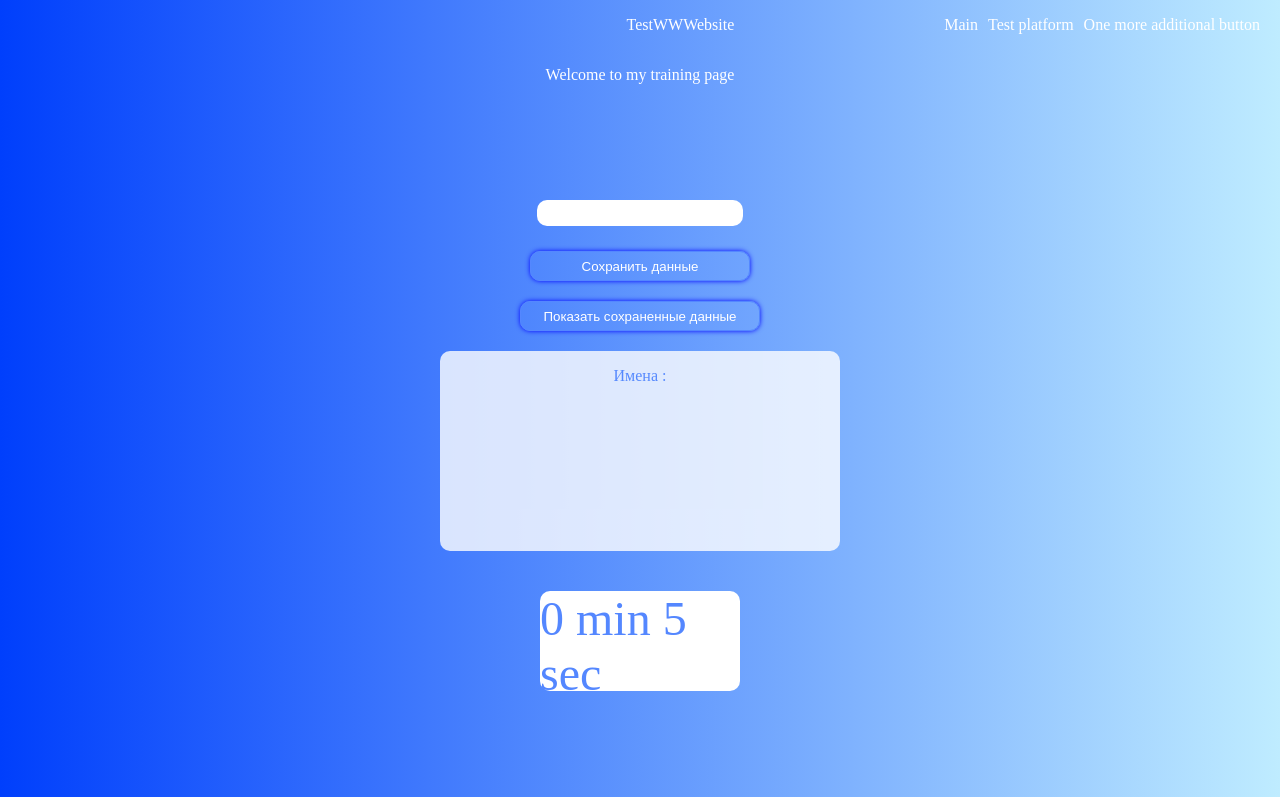
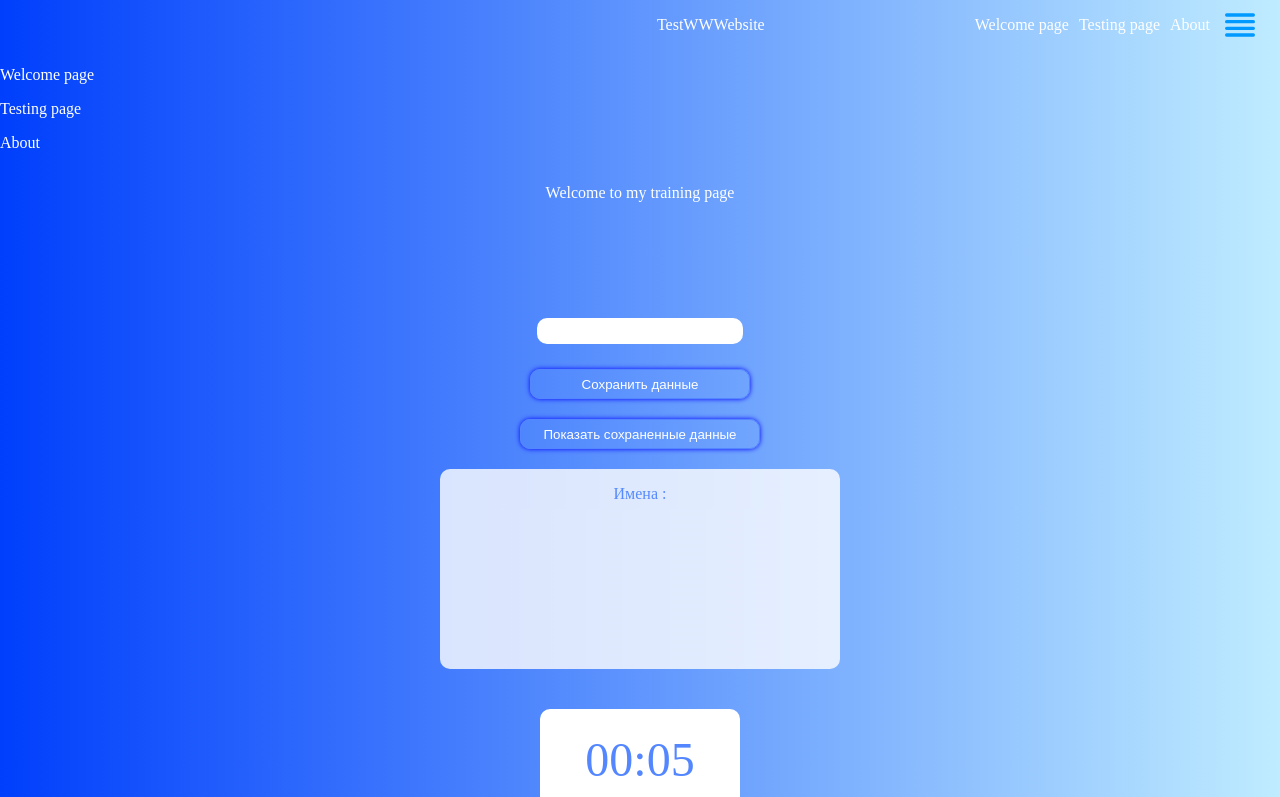
Before and after one commit to jesuitdelray/test_website_lool, a React (Vite) app: page / in a window 1280 px wide. Shown: the top 797 px of the page. Built offline with nearby package versions, Linux system fonts and the light colour scheme.

Commit message:
burger + changed timer

```diff
--- /dev/null
+++ b/src/components/Entities/Burger/Burger.tsx
@@ -0,0 +1,16 @@
+import { useState } from 'react';
+import styles from './Burger.module.scss';
+import links from '../../Shared/data/links';
+
+export function Burger() {
+  const [isToggled, setIsToggled] = useState(false);
+  return (
+    <div className={styles.wrapper}>
+      <div className={styles.links}>
+        {links.map(({ text }) => (
+          <p>{text}</p>
+        ))}
+      </div>
+    </div>
+  );
+}
--- a/src/components/Entities/Content/Timer/Timer.module.scss
+++ b/src/components/Entities/Content/Timer/Timer.module.scss
@@ -1,4 +1,7 @@
 .wrapper {
+  display: flex;
+  justify-content: center;
+  align-items: center;
   margin: 40px auto 0 auto;
   background-color: white;
   border-radius: 10px;
--- a/src/components/Entities/Content/Timer/Timer.tsx
+++ b/src/components/Entities/Content/Timer/Timer.tsx
@@ -1,22 +1,20 @@
 import { useEffect, useState } from 'react';
 import styles from './Timer.module.scss';
+import { timerFunc } from 'src/components/Shared/timerFn/timerFunc';
 
 export function Timer() {
   const [time, setTime] = useState(0);
-  // const {min, sec} = time
-  const sec = time % 60;
-  const min = Math.floor(time / 60);
+  const { min, sec } = timerFunc(time);
   useEffect(() => {
     const interval = setInterval(() => setTime((prev) => prev + 1), 1000);
     return () => clearInterval(interval);
   }, []);
-
   return (
     <div className={styles.wrapper}>
       <p className={styles.timer}>
-        {min} min {sec} sec
+        {min.toString().length > 1 ? min : `0${min}`}:
+        {sec.toString().length > 1 ? sec : `0${sec}`}
       </p>
     </div>
   );
 }
-// 256 sec 256 % 60 = sec
--- a/src/components/Entities/Header/ui/Header.module.scss
+++ b/src/components/Entities/Header/ui/Header.module.scss
@@ -11,6 +11,19 @@
   margin: auto 200px auto 20px;
 }
 
+.burgerSVG {
+  width: 40px;
+  transition: transform 0.3s ease;
+}
+
+.burgerSVG:active {
+  transform: rotate(90deg);
+}
+
+.burgerSVG:hover {
+  cursor: pointer;
+}
+
 @media screen and (max-width: 550px) {
   .logo {
     margin: auto 30px auto 20px;
--- a/src/components/Entities/Header/ui/Header.tsx
+++ b/src/components/Entities/Header/ui/Header.tsx
@@ -1,13 +1,15 @@
 import styles from './Header.module.scss';
-import { list } from '../list/list';
+import list from '../../../Shared/data/links';
+import burgerSVG from '../../../Shared/assets/svg/burger.svg';
 
 export function Header() {
   return (
     <div className={styles.wrapper}>
       <p className={styles.logo}>TestWWWebsite</p>
-      {list.map((item) => (
-        <p className={styles.links}>{item}</p>
+      {list.map(({ text }) => (
+        <p className={styles.links}>{text}</p>
       ))}
+      <img className={styles.burgerSVG} src={burgerSVG} alt="" />
     </div>
   );
 }
--- a/src/components/Pages/Main/ui/Main.tsx
+++ b/src/components/Pages/Main/ui/Main.tsx
@@ -2,11 +2,13 @@ import styles from './Main.module.scss';
 import { Header } from '../../../Entities/Header/ui/Header';
 import { Input } from 'src/components/Entities/Content/Input/ui/Input';
 import { Timer } from 'src/components/Entities/Content/Timer/Timer';
+import { Burger } from 'src/components/Entities/Burger/Burger';
 
 export function Main() {
   return (
     <div className={styles.wrapper}>
       <Header />
+      <Burger />
       <Input />
       <Timer />
     </div>
--- /dev/null
+++ b/src/components/Shared/data/links.ts
@@ -0,0 +1,5 @@
+export default [
+  { text: 'Welcome page' },
+  { text: 'Testing page' },
+  { text: 'About' },
+];
--- /dev/null
+++ b/src/components/Shared/timerFn/timerFunc.ts
@@ -0,0 +1,5 @@
+export function timerFunc(time: number) {
+  const min = Math.floor(time / 60);
+  const sec = time % 60;
+  return { min, sec };
+}
```
Also changed, not shown: test.js (+32 -0 lines), src/components/Entities/Burger/Burger.module.scss (added), src/components/Shared/assets/svg/burger.svg (added).
